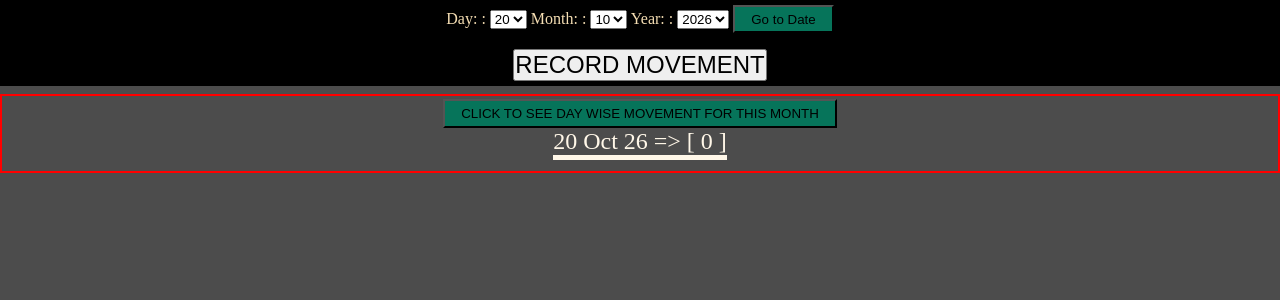
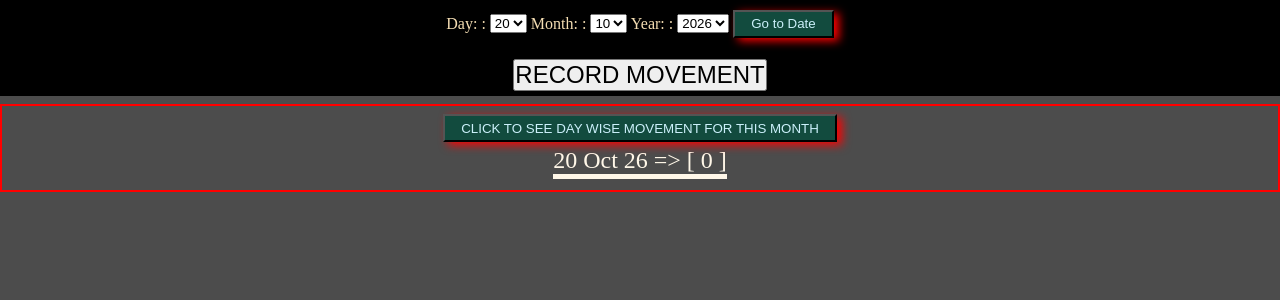
Before and after one commit to Divyam1708/baby_movement_counter, a Django app: page / in a window 1280 px wide. Shown: the top 300 px of the page. Run offline with Django 5.2, Linux system fonts and the light colour scheme; data that the repository does not hold is empty.

Commit message:
Set the color Schema

```diff
--- a/baby_movement_counter/settings.py
+++ b/baby_movement_counter/settings.py
@@ -32,10 +32,7 @@ ALLOWED_HOSTS = [
     '127.0.0.1'
 ]
 # DEBUG = True
-
-# ALLOWED_HOSTS = [
-
-# ]
+# ALLOWED_HOSTS = [ ]
 
 
 # Application definition
--- a/static/style/movement/base.css
+++ b/static/style/movement/base.css
@@ -43,7 +43,10 @@ body{
 .click_me{
     padding-inline: 1rem;
     padding-block: 0.3rem;
-    background-color: rgb(6, 116, 90);
+    background-color: rgb(18, 75, 62);
+    color: rgb(203, 240, 250);
+    filter:drop-shadow(5px 3px 5px red);
+    margin-block: 0.3rem;
 }
 
 .click_me_delete{
```
